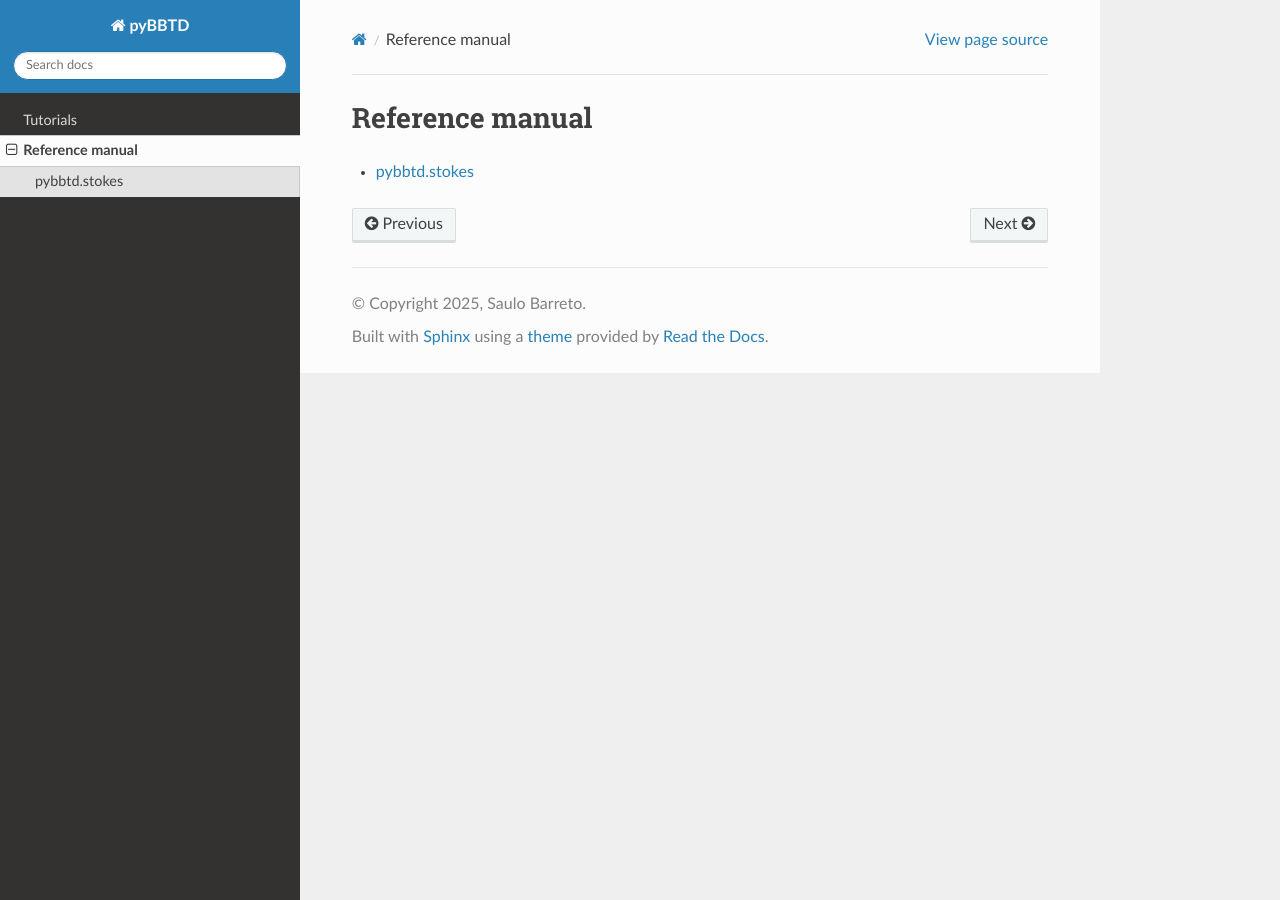
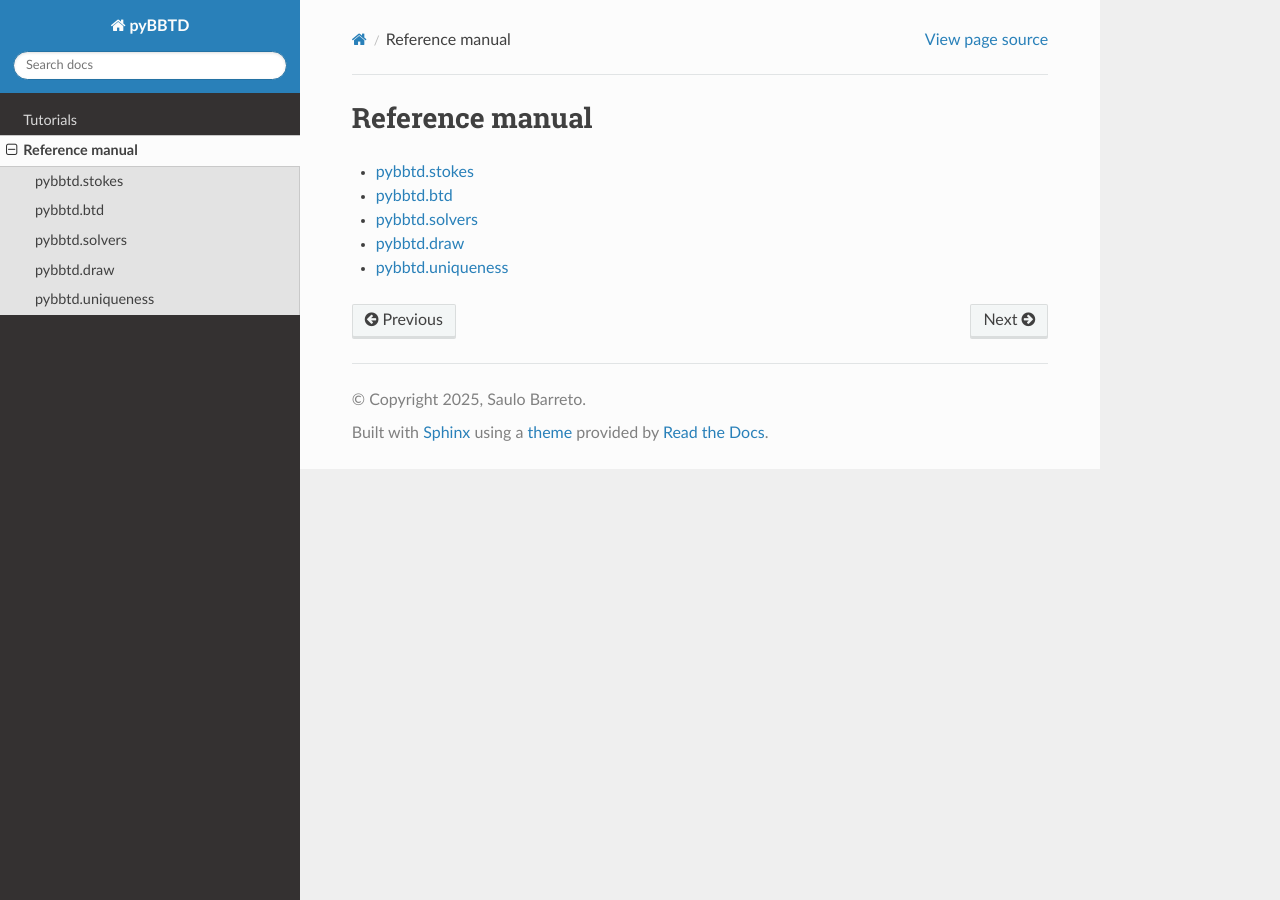
Before and after one commit to scbarreto/pyBBTD, a Sphinx documentation site: the page built from docs/reference.rst, in a window 1280 px wide. Built offline with Sphinx 7.4.7 and the Read the Docs theme 3.1.0, drawn with Linux system fonts in a browser that asks for light colours.

Commit message:
Added all current modules to docs

```diff
--- a/docs/index.rst
+++ b/docs/index.rst
@@ -2,7 +2,6 @@
    sphinx-quickstart on Tue Sep  2 12:16:27 2025.
    You can adapt this file completely to your liking, but it should at least
    contain the root `toctree` directive.
-.. mdinclude:: ../README.md
 
 pyBBTD docs
 ====================
--- a/docs/reference.rst
+++ b/docs/reference.rst
@@ -10,3 +10,7 @@ Reference manual
    :maxdepth: 2
 
    reference_stokes
+   reference_btd
+   reference_solvers
+   reference_draw
+   reference_uniqueness
--- /dev/null
+++ b/docs/reference_btd.rst
@@ -0,0 +1,11 @@
+.. _reference.btd:
+
+ .. currentmodule:: pybbtd.btd
+
+pybbtd.btd
+=============
+
+.. automodule:: pybbtd.btd
+   :members:
+   :undoc-members:
+   :show-inheritance:
--- /dev/null
+++ b/docs/reference_uniqueness.rst
@@ -0,0 +1,11 @@
+.. _reference.uniqueness:
+
+ .. currentmodule:: pybbtd.uniqueness
+
+pybbtd.uniqueness
+=================
+
+.. automodule:: pybbtd.uniqueness
+   :members:
+   :undoc-members:
+   :show-inheritance:
```
Also changed, not shown: docs/reference_draw.rst (added, +11 -0 lines), docs/reference_solvers.rst (added, +16 -0 lines).
